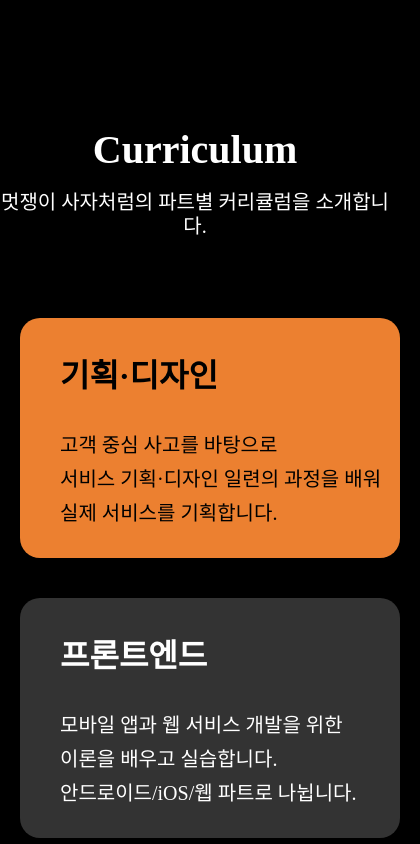
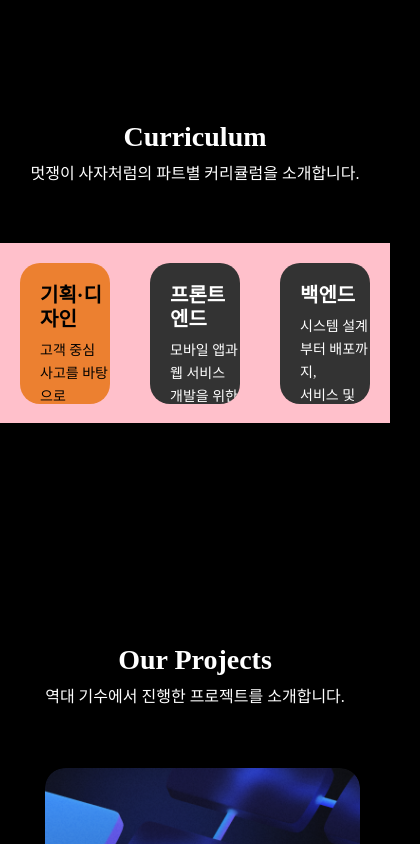
Before and after one commit to Likelion-HongikUniv/likelion-hongik-client, a React (Create React App) app: page / in a window 390 px wide. Shown: the part 960-1804 px from the top of the page, 420 px wide, since content can reach past the window. Built offline with nearby package versions, Linux system fonts and the light colour scheme; a small style sheet from the web is missing.

Commit message:
style: 메인 페이지 반응형 진행 중

```diff
--- a/src/components/mainPage/Curriculum.tsx
+++ b/src/components/mainPage/Curriculum.tsx
@@ -5,6 +5,7 @@ import Part2 from "./Curriculum/Part2";
 import Part3 from "./Curriculum/Part3";
 import "../../styles/curriculum.css";
 import { Fade } from "react-awesome-reveal";
+import MobileTimeline from "./mobile/MobileTimeline";
 
 const Curriculum = () => {
   const [content, setContent] = useState("1");
@@ -33,7 +34,7 @@ const Curriculum = () => {
   return (
     <Fade>
       <Container>
-        <div>
+        <BoxContainer>
           <PartBtn id="1" onClick={handleClickButton}>
             <PartName id="1">기획·디자인</PartName>
             <PartText id="1">
@@ -64,7 +65,7 @@ const Curriculum = () => {
               전반적인 Life Cycle을 경험합니다.
             </PartText>
           </PartBtn>
-        </div>
+        </BoxContainer>
         <PartContainer id="animation">{content && <TimeLine>{selectComponent[content]}</TimeLine>}</PartContainer>
       </Container>
     </Fade>
@@ -77,6 +78,11 @@ const PartBtn = styled.button`
   border-radius: 20px;
   text-align: left;
   margin: 20px;
+  @media (max-width: 390px) {
+    width: 247px;
+    height: 141px;
+    overflow: hidden;
+  }
 `;
 
 const PartName = styled.p`
@@ -84,6 +90,12 @@ const PartName = styled.p`
   font-size: 32px;
   line-height: 39px;
   margin-left: 40px;
+  @media (max-width: 390px) {
+    font-size: 20px;
+    line-height: 24px;
+    margin-left: 20px;
+    margin-bottom: 8px;
+  }
 `;
 
 const PartText = styled.p`
@@ -91,6 +103,12 @@ const PartText = styled.p`
   font-size: 20px;
   line-height: 34px;
   margin-left: 40px;
+  @media (max-width: 390px) {
+    font-size: 14px;
+    line-height: 23px;
+    margin-left: 20px;
+    margin-top: 0px
+  }
 `;
 
 const Container = styled.div`
@@ -99,6 +117,7 @@ const Container = styled.div`
   flex-direction: column;
   justify-content: center;
   margin-top: 60px;
+  overflow: hidden;
 `;
 
 const PartContainer = styled.div`
@@ -114,4 +133,14 @@ const TimeLine = styled.div`
   }
 `;
 
+const BoxContainer = styled.div`
+  @media (max-width: 390px) {
+    height: 180px;
+    display: flex;
+    flex-direction: row;
+    overflow-y: scroll;
+    background-color: pink;
+  }
+`;
+
 export default Curriculum;
--- /dev/null
+++ b/src/components/mainPage/mobile/MobileTimeline.tsx
@@ -0,0 +1,11 @@
+import React from 'react';
+
+const MobileTimeline = () => {
+  return (
+    <div>
+
+    </div>
+  );
+};
+
+export default MobileTimeline;
--- a/src/pages/MainPage.tsx
+++ b/src/pages/MainPage.tsx
@@ -50,10 +50,18 @@ const Title = styled.span`
   font-weight: 800;
   font-size: 40px;
   margin-top: 220px;
+  @media (max-width: 390px) {
+    font-size: 28px;
+    line-height: 34px;
+  }
 `;
 
 const Desc = styled.span`
   font-size: 20px;
   line-height: 24px;
   margin-top: 10px;
+  @media (max-width: 390px) {
+    font-size: 16px;
+    line-height: 19px;
+  }
 `;
```
